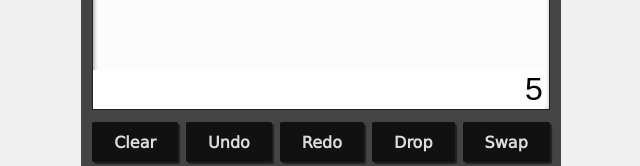
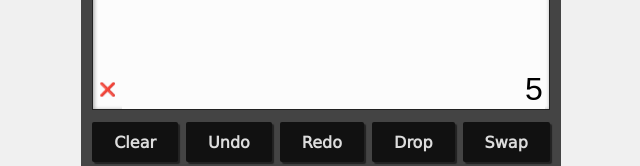
Before and after one commit to dave-burke/rpn-calc, a Vue app in the folder frontend/: page / in a window 1280 px wide. Both pictures are taken after a click on the element 640 px from the left and 644 px from the top of the page. Shown: the part 387-553 px from the top of the page, without its empty margins (319-959 px from the left). Built offline with nearby package versions, Linux system fonts and the light colour scheme.

Commit message:
Add delete button

```diff
--- a/frontend/src/components/NumberStack.vue
+++ b/frontend/src/components/NumberStack.vue
@@ -49,13 +49,26 @@ function handleBlur (value: string, index: number) {
   emit('update:modelValue', entries)
 }
 
+function handleDelete (index: number) {
+  const entries = [...props.modelValue]
+  entries.splice(index, 1)
+  emit('update:modelValue', entries)
+}
+
 </script>
 <template>
   <div class="number-stack">
-    <template
+    <div
       v-for="(n, index) in props.modelValue"
       :key="index"
+      class="number-row"
     >
+      <button
+        v-if="n.length > 0"
+        @click="handleDelete(index)"
+      >
+        ❌
+      </button>
       <input
         v-if="index !== props.modelValue.length - 1 || n !== ''"
         type="text"
@@ -63,7 +76,7 @@ function handleBlur (value: string, index: number) {
         @input="handleInput($event.target.value, index)"
         @blur="handleBlur($event.target.value, index)"
       >
-    </template>
+    </div>
   </div>
 </template>
 <style>
@@ -80,11 +93,20 @@ function handleBlur (value: string, index: number) {
   margin-bottom: .25rem;
   overflow-y: auto;
 }
-.number-stack input {
+.number-row {
+  display: flex;
+  width: 100%;
+}
+input {
   width: 100%;
   border: none;
   outline: none;
+  background-color: #FCFCFC;
   text-align: right;
   font-size: xx-large;
 }
+button {
+  background: none;
+  border: none;
+}
 </style>
```
